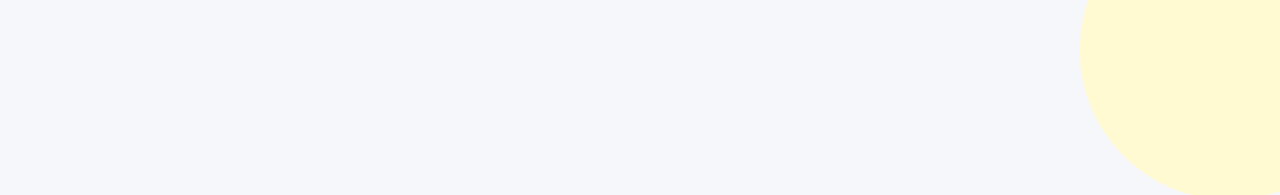
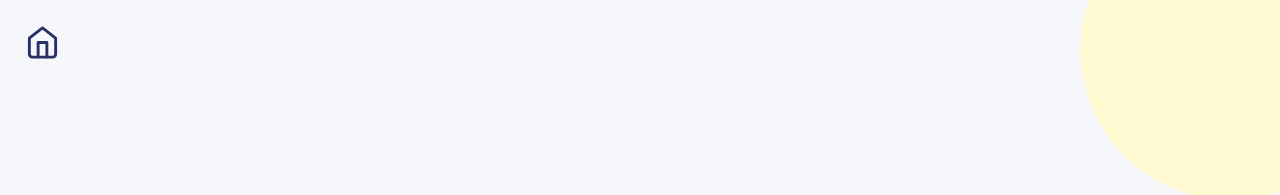
Before and after one commit to mejiab4494/Quizzical, a React (Vite) app: page / in a window 1280 px wide. Shown: the top 195 px of the page. Built offline with nearby package versions, Linux system fonts and the light colour scheme.

Commit message:
added the home button still not working, updated the refrigeration question

```diff
--- a/src/App.css
+++ b/src/App.css
@@ -1,3 +1,21 @@
+.home-widget {
+  position: fixed;
+  top: 25px;
+  left: 25px;
+  border: none;
+  color: #293264;
+  display: flex;
+  align-items: center;
+  background: none;
+  cursor: pointer;
+}
+
+.home-widget svg {
+  width: 35px;   /* make icon bigger here */
+  height: 35px;
+}
+
+
 .right-blobcorner {
     position: fixed;
     top: -100px;
--- a/src/App.jsx
+++ b/src/App.jsx
@@ -1,12 +1,15 @@
 import { useState } from 'react'
 import StartingPage from './component/startingPage'
+import HomeWidget from './component/homeWidget'
 import './App.css'
 
 function App() {
+  const [page, setPage] = useState('home')
 
   return (
     <>
       <div className='right-blobcorner'></div>
+      <HomeWidget />
       <StartingPage />
       <div className='left-blob-bottomcorner'></div>
     </>
--- /dev/null
+++ b/src/component/homeWidget.jsx
@@ -0,0 +1,12 @@
+const HomeWidget = ({ setPage }) => {
+  return (
+    <button className='home-widget' onClick={() => setPage('home')}>
+      <svg  viewBox="0 0 24 24" fill="none" stroke="currentColor" strokeWidth="2" strokeLinecap="round" strokeLinejoin="round">
+        <path d="M3 9l9-7 9 7v11a2 2 0 0 1-2 2H5a2 2 0 0 1-2-2z"/>
+        <polyline points="9 22 9 12 15 12 15 22"/>
+      </svg>
+    </button>
+  )
+}
+
+export default HomeWidget
--- a/src/component/questions.jsx
+++ b/src/component/questions.jsx
@@ -30,27 +30,47 @@ const questions = [
    },
   {
     id: 2,
-    question: "Which planet is known as the Red Planet?",
-    options: ["Earth", "Mars", "Jupiter", "Venus"],
-    answer: "Mars"
+    question: "What is the role of a compressor in a refrigeration cycle?",
+    options: [
+    "A) Compresses low-pressure refrigerant gas into high-pressure hot gas",
+    "B) Removes heat from refrigerant by cooling it into a liquid",
+    "C) Expands refrigerant to lower its pressure and temperature",
+    "D) Absorbs heat from the space being cooled into the refrigerant"
+    ],
+    answer: "A) Compresses low-pressure refrigerant gas into high-pressure hot gas",
   },
   {
     id: 3,
-    question: "What is the largest ocean on Earth?",
-    options: ["Atlantic Ocean", "Indian Ocean", "Pacific Ocean", "Arctic Ocean"],
-    answer: "Pacific Ocean"
+    question: "What is the role of a condenser in a refrigeration cycle?",
+    options: [
+    "A) Absorbs heat from the space being cooled into the refrigerant",
+    "B) Compresses low-pressure refrigerant gas into high-pressure hot gas",
+    "C) Expands refrigerant to lower its pressure and temperature",
+    "D) Removes heat from refrigerant and releases it outside, turning gas into liquid"
+    ],
+    answer: "D) Removes heat from refrigerant and releases it outside, turning gas into liquid"
   },
   {
     id: 4,
-    question: "Who wrote the play 'Romeo and Juliet'?",
-    options: ["William Shakespeare", "Mark Twain", "Charles Dickens", "Jane Austen"],
-    answer: "William Shakespeare"
+    question: "What is the role of a metering device (expansion valve) in a refrigeration cycle?",
+    options: [
+    "A) Compresses low-pressure refrigerant gas into high-pressure hot gas",
+    "B) Absorbs heat from the space being cooled into the refrigerant",
+    "C) Expands refrigerant to lower its pressure and temperature",
+    "D) Removes heat from refrigerant and releases it outside, turning gas into liquid"
+  ],
+    answer: "C) Expands refrigerant to lower its pressure and temperature"
   },
   {
     id: 5,
-    question: "What gas do plants absorb from the atmosphere?",
-    options: ["Oxygen", "Carbon Dioxide", "Nitrogen", "Hydrogen"],
-    answer: "Carbon Dioxide"
+    question: "What is the role of an evaporator in a refrigeration cycle?",
+    options: [
+    "A) Expands refrigerant to lower its pressure and temperature",
+    "B) Absorbs heat from the space being cooled into the refrigerant",
+    "C) Removes heat from refrigerant and releases it outside, turning gas into liquid",
+    "D) Compresses low-pressure refrigerant gas into high-pressure hot gas"
+  ],
+  answer: "B) Absorbs heat from the space being cooled into the refrigerant"
   }
 ];
 
```
